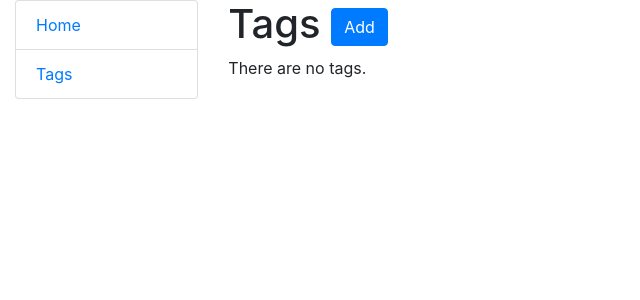
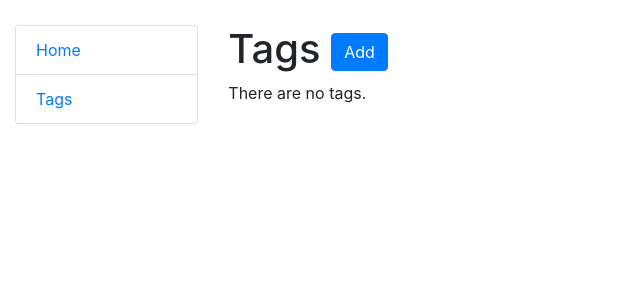
Before and after one commit to mtotsevych/Todo-list, a Django app: page /tags/ in a window 1280 px wide. Shown: the top 300 px of the page, without its empty margins (0-640 px from the left). Run offline with Django 5.2, Linux system fonts and the light colour scheme; data that the repository does not hold is empty.

Commit message:
add style='margin-top: 25px' to the body block in templates/base.html

```diff
--- a/templates/base.html
+++ b/templates/base.html
@@ -11,7 +11,7 @@
       crossorigin="anonymous"
     >
   </head>
-  <body>
+  <body style="margin-top: 25px">
     <div class="container-fluid">
       <div class="row">
         <div class="col-sm-2">
```
